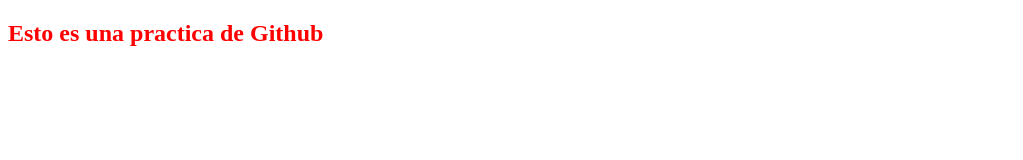
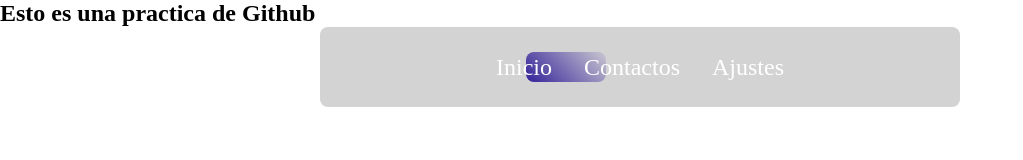
Before and after one commit to JuanLondono01/PracticaRepo, a plain HTML site: page index.html in a window 1280 px wide. Shown: the whole page, without its empty margins (0-1023 px from the left). Drawn offline with Linux system fonts and the light colour scheme.

Commit message:
navbar added

```diff
--- a/index.html
+++ b/index.html
@@ -9,5 +9,11 @@
     </head>
     <body>
         <h2>Esto es una practica de Github</h2>
+        <nav>
+            <a class='nav-item' target='_self' href="">Inicio</a>
+            <a class='nav-item' target='_self' href="">Contactos</a>
+            <a class='nav-item' target='_self' href="">Ajustes</a>
+            <span></span>
+        </nav>
     </body>
 </html>
--- a/mensaje.js
+++ b/mensaje.js
@@ -1 +1,10 @@
-alert("Estoe es una alerta")
+const nav = document.querySelectorAll(".nav-item");
+
+nav.forEach(item => {
+    item.addEventListener("click", () => {
+        // Remove 'active' class from all nav items
+        nav.forEach(navItem => navItem.classList.remove("active"));
+        // Add 'active' class to the clicked nav item
+        item.classList.add("active");
+    });
+});
--- a/style.css
+++ b/style.css
@@ -1,3 +1,52 @@
-h2{
-    color: red;
+*{
+    padding: 0%;
+    margin: 0%;
+    box-sizing: border-box;
 }
+
+nav{
+    height: 80px;
+    width: 50%;
+    margin-inline: auto;
+    background-color: lightgray;
+    display: flex;
+    justify-content: center;
+    align-items: center;
+    gap: 2rem;
+    border-radius: 8px;
+}
+
+nav a{
+    color: #fff;
+    font-size: 1.5em;
+    text-decoration: none;
+    z-index: 1;
+}
+
+nav span{
+    height: 30px;
+    width: 80px;
+    position: absolute;
+    left: 526px;
+    top: 52px;
+    background: linear-gradient(45deg, #329f, #41a1);
+    border-radius: 8px;
+    transition: .5s ease;
+}
+
+nav a:nth-child(1):hover~span{
+    left: 526px;
+}
+
+nav a:nth-child(2):hover~span{
+    left: 620px;
+    width: 110px;
+}
+
+nav a:nth-child(3):hover~span{
+    left: 752px;
+}
+
+.active{
+    font-size: 4rem;
+}
```
